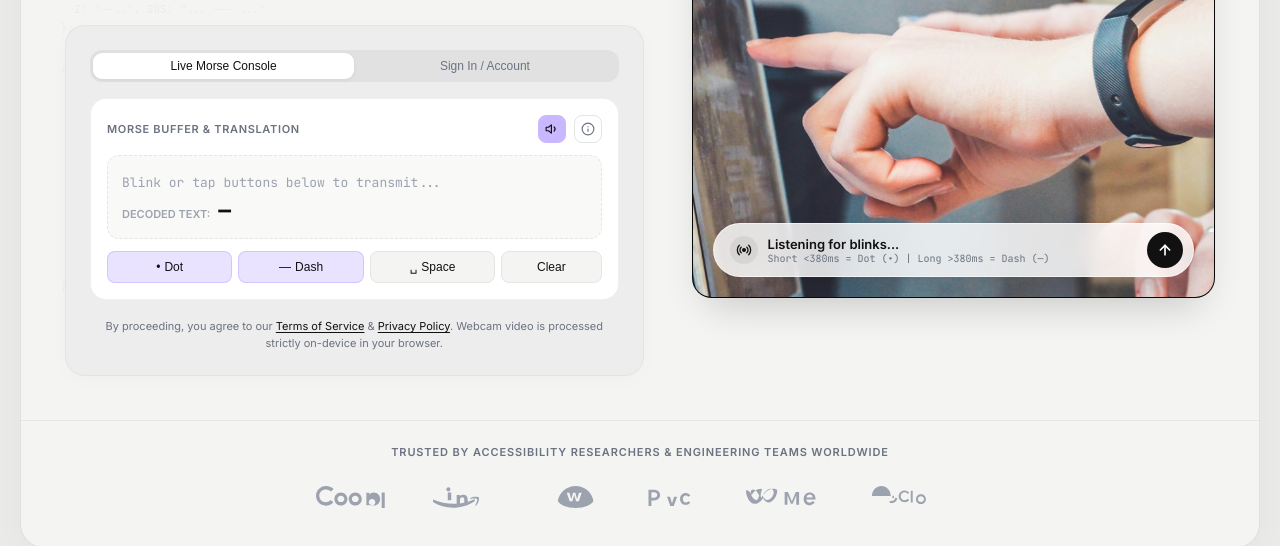
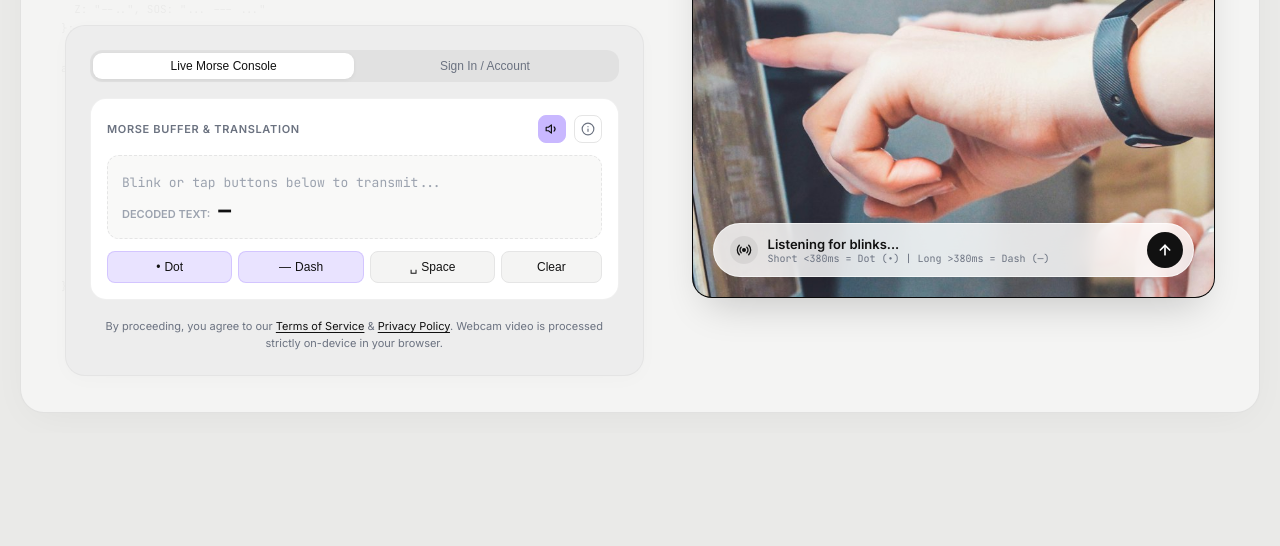
Before and after one commit to rcryan-hniht/Act2Morse, a website built with Vite: page frontend/index.html in a window 1280 px wide. Shown: the part 398-944 px from the top of the page. After the commit the page ends 831 px from the top, so only its background shows below. Built offline with nearby package versions, Linux system fonts and the light colour scheme; no server answers.

Commit message:
del: remove trust section and company logos from frontend

```diff
--- a/frontend/index.html
+++ b/frontend/index.html
@@ -244,57 +244,7 @@ async function processWebcamStream(stream: MediaStream) {
         </div>
       </section>
 
-      <!-- Bottom Trust Section: Line of trust + monochrome gray logos -->
-      <footer class="trust-section">
-        <h2 class="trust-title">
-          Trusted by accessibility researchers & engineering teams worldwide
-        </h2>
 
-        <!-- Monochrome gray logos: Google, Amazon, WB, PWC, Meta, Cloudflare -->
-        <div class="trust-logos">
-          <!-- Google -->
-          <div class="logo-item" title="Google">
-            <svg viewBox="0 0 88 28" height="20">
-              <path d="M12.5 0C5.6 0 0 5.6 0 12.5S5.6 25 12.5 25c4.1 0 7.4-1.7 9.5-4.4l-3.3-2.7c-1.5 1.7-3.8 2.8-6.2 2.8-4.5 0-8.3-3.4-8.3-8.2s3.8-8.2 8.3-8.2c3.5 0 5.6 1.7 6.6 2.7l3.2-3.2C20.5 1.8 17 0 12.5 0zm19.2 8.2c-4.6 0-8.3 3.6-8.3 8.3s3.7 8.3 8.3 8.3 8.3-3.6 8.3-8.3-3.7-8.3-8.3-8.3zm0 4.3c2.4 0 4.4 1.8 4.4 4s-2 4-4.4 4-4.4-1.8-4.4-4 2-4 4.4-4zm18.3-4.3c-4.6 0-8.3 3.6-8.3 8.3s3.7 8.3 8.3 8.3 8.3-3.6 8.3-8.3-3.7-8.3-8.3-8.3zm0 4.3c2.4 0 4.4 1.8 4.4 4s-2 4-4.4 4-4.4-1.8-4.4-4 2-4 4.4-4zm18 0.4v-4.4h-3.9v16.1h3.9v-2.3c1.2 1.5 3.3 2.6 5.6 2.6 4.3 0 8.1-3.6 8.1-8.3 0-4.6-3.8-8.3-8.1-8.3-2.3 0-4.4 1-5.6 2.6zm3.3 12c-2.4 0-4.2-1.9-4.2-4.1s1.8-4.1 4.2-4.1 4.2 1.8 4.2 4.1-1.8 4.1-4.2 4.1zm12.3-16.7h3.9v20.4h-3.9V3.9z"/>
-            </svg>
-          </div>
-
-          <!-- Amazon -->
-          <div class="logo-item" title="Amazon">
-            <svg viewBox="0 0 95 28" height="20">
-              <path d="M52.8 19.3c-7.3 5.4-18 8.3-27.1 8.3-12.8 0-24.3-4.7-33-12.6-.7-.6-.1-1.4.7-1 9.4 5.5 21.2 8.7 33.3 8.7 8.1 0 17-1.8 25.1-5.6 1.2-.6 2.2.8 1 2.2zm3.3-2.6c-.9-1.2-6-0.6-8.3-.3-.7.1-.8-.5-.2-.9 3.8-2.7 10-1.9 10.8-.9.8 1.1-.2 7.4-3.7 10.4-.6.5-1.1.2-.8-.4 1.1-2.1 3.1-6.7 2.2-7.9zM18.8 8.4h4.4v9.6h-4.4V8.4zm-1.8-4.3c0-1.5 1.1-2.6 2.6-2.6s2.6 1.1 2.6 2.6-1.1 2.6-2.6 2.6-2.6-1.1-2.6-2.6zm13.1 7.2h4.2v1.5c1.1-1.2 2.8-1.8 4.4-1.8 3.5 0 5.4 2.1 5.4 5.9v5.9h-4.3v-5.4c0-2-.9-3-2.6-3-1.6 0-2.8 1.2-2.8 3.2v5.2h-4.3v-11.5z"/>
-            </svg>
-          </div>
-
-          <!-- Warner Bros (WB) -->
-          <div class="logo-item" title="Warner Bros">
-            <svg viewBox="0 0 50 28" height="22">
-              <path d="M25 0C13.5 0 4.1 8.2 2.3 19.2 5.1 24.2 14.1 28 25 28s19.9-3.8 22.7-8.8C45.9 8.2 36.5 0 25 0zm-7.6 19.4L13.7 8.6h3.4l2.4 8.2 2.2-8.2h2.9l2.2 8.2 2.5-8.2h3.4l-3.7 10.8h-3.4l-2.4-7.8-2.3 7.8h-3.4z"/>
-            </svg>
-          </div>
-
-          <!-- PwC -->
-          <div class="logo-item" title="PwC">
-            <svg viewBox="0 0 65 26" height="18">
-              <path d="M6.5 4.5h6.6c4.2 0 7.1 2.5 7.1 6.2 0 3.8-2.9 6.3-7.1 6.3H9.9v6.5H6.5V4.5zm3.4 9.4h3.1c2.4 0 3.8-1.3 3.8-3.2s-1.4-3.2-3.8-3.2H9.9v6.4zm22.4 9.6l-3.9-10.8h3.5l2.4 7.6 2.5-7.6h3.5l-4 10.8h-4zm18.2-1.2c-3.8 0-6.7-3.1-6.7-7s2.9-7 6.7-7c2.4 0 4.4 1.1 5.4 2.8l-2.6 1.6c-.6-1-1.6-1.6-2.8-1.6-2 0-3.4 1.6-3.4 4.2s1.4 4.2 3.4 4.2c1.2 0 2.2-.6 2.8-1.6l2.6 1.6c-1 1.7-3 2.8-5.4 2.8z"/>
-            </svg>
-          </div>
-
-          <!-- Meta -->
-          <div class="logo-item" title="Meta">
-            <svg viewBox="0 0 85 24" height="18">
-              <path d="M16.5 3C11.8 3 8.3 6.3 6.4 9.6 4.7 6.6 2.6 4.5.3 4.5 0 4.5 0 4.8 0 5.1c0 5.4 3.7 14.4 9.4 14.4 4.1 0 7.3-3.2 9.2-6.5 1.7 3 3.8 5.1 6.1 5.1 4.7 0 9.4-7.4 9.4-12.8C34.1 3.5 31.8 3 29.5 3c-4.4 0-9.8 4.2-13 10.2C14.7 7.2 19.3 3 16.5 3zm6.6 12.2c-1.8 0-3.6-2-5.1-4.7 2.4-4.5 6.2-7.5 9-7.5 1.7 0 3.2 1.4 3.2 4.2 0 3.8-3.5 8-7.1 8zm-11.4 0c-3.6 0-6.5-5.2-6.5-8.5 0-1.8 1.1-2.9 2.5-2.9 2.1 0 4.8 2.5 6.7 6.5-1 3.2-1.9 4.9-2.7 4.9zM42.2 6.5h3.6l4.2 10.5 4.3-10.5h3.6v14h-3.1V10l-3.8 9.3h-2l-3.8-9.3v10.5h-3v-14zm20.8 7.3c0-3.9 2.6-6.8 6.5-6.8 3.8 0 6.3 2.7 6.3 6.5v1.2H65.8c.2 2 1.6 3.4 3.6 3.4 1.4 0 2.5-.6 3.1-1.7l2.5 1.4c-1.2 1.9-3.2 3.1-5.6 3.1-4.1 0-6.6-3.1-6.6-7.1zm9.7-1.3c0-1.8-1.2-3.1-3.2-3.1-1.8 0-3.1 1.3-3.4 3.1h6.6z"/>
-            </svg>
-          </div>
-
-          <!-- Cloudflare -->
-          <div class="logo-item" title="Cloudflare">
-            <svg viewBox="0 0 100 24" height="18">
-              <path d="M19.8 7.3C18.6 3.1 14.8 0 10.3 0 5 0 .7 4.1.1 9.4 0 9.8 0 10.1 0 10.5c0 .3.2.5.5.5h19.5c.3 0 .5-.2.5-.5-.2-1.1-.4-2.2-.7-3.2zm4.1 3.7c0-.3-.2-.5-.5-.5H22c.2.7.3 1.5.3 2.3 0 .3.2.5.5.5h.6c.3 0 .5-.2.5-.5v-1.8zm3 2.3c0-.3-.2-.5-.5-.5h-.9c-.1 0-.2.1-.2.2-.3 1.9-1.9 3.3-3.9 3.3h-1.6c-.3 0-.5.2-.5.5v1.2c0 .3.2.5.5.5h1.6c3.2 0 5.8-2.3 6.3-5.2h-.8zM35.6 15.5c-2.4 0-4.3-1.9-4.3-4.3s1.9-4.3 4.3-4.3c1.4 0 2.6.7 3.3 1.7l1.7-1.3c-1.2-1.5-3-2.5-5-2.5-3.6 0-6.5 2.9-6.5 6.5s2.9 6.5 6.5 6.5c2 0 3.8-1 5-2.5l-1.7-1.3c-.7 1-1.9 1.6-3.3 1.6zm8.8-10.4h-2.1v12.8h2.1V5.1zm9 4c-3.1 0-5.4 2.3-5.4 5.3s2.3 5.3 5.4 5.3 5.4-2.3 5.4-5.3-2.3-5.3-5.4-5.3zm0 8.4c-1.9 0-3.3-1.4-3.3-3.1s1.4-3.1 3.3-3.1 3.3 1.4 3.3 3.1-1.4 3.1-3.3 3.1z"/>
-            </svg>
-          </div>
-        </div>
-      </footer>
     </main>
 
     <!-- Morse Code Reference Sheet Modal -->
--- a/frontend/src/style.css
+++ b/frontend/src/style.css
@@ -748,58 +748,6 @@ body {
   transform: scale(0.95);
 }
 
-/* Bottom Trust Section */
-.trust-section {
-  position: relative;
-  z-index: 5;
-  padding: 24px 44px 36px 44px;
-  display: flex;
-  flex-direction: column;
-  align-items: center;
-  border-top: 1px solid rgba(0, 0, 0, 0.05);
-  margin-top: 8px;
-}
-
-/* Trust Statement (11px-12px gray) */
-.trust-title {
-  font-size: 11px;
-  font-weight: 600;
-  letter-spacing: 0.08em;
-  text-transform: uppercase;
-  color: var(--text-muted);
-  text-align: center;
-  margin-bottom: 24px;
-}
-
-/* Monochrome Gray Logo Strip: Google, Amazon, WB, PWC, Meta, Cloudflare */
-.trust-logos {
-  display: flex;
-  align-items: center;
-  justify-content: center;
-  gap: 48px;
-  flex-wrap: wrap;
-  width: 100%;
-}
-
-.logo-item {
-  display: flex;
-  align-items: center;
-  justify-content: center;
-  color: #9CA3AF;
-  transition: color 0.2s ease, transform 0.2s ease;
-  height: 28px;
-}
-
-.logo-item:hover {
-  color: #4B5563;
-  transform: translateY(-1px);
-}
-
-.logo-item svg {
-  height: 22px;
-  width: auto;
-  fill: currentColor;
-}
 
 /* Morse Reference Modal */
 .modal-backdrop {
@@ -944,9 +892,6 @@ body {
     max-height: 440px;
   }
 
-  .trust-logos {
-    gap: 28px;
-  }
 
   .nav-menu {
     display: none;
```
